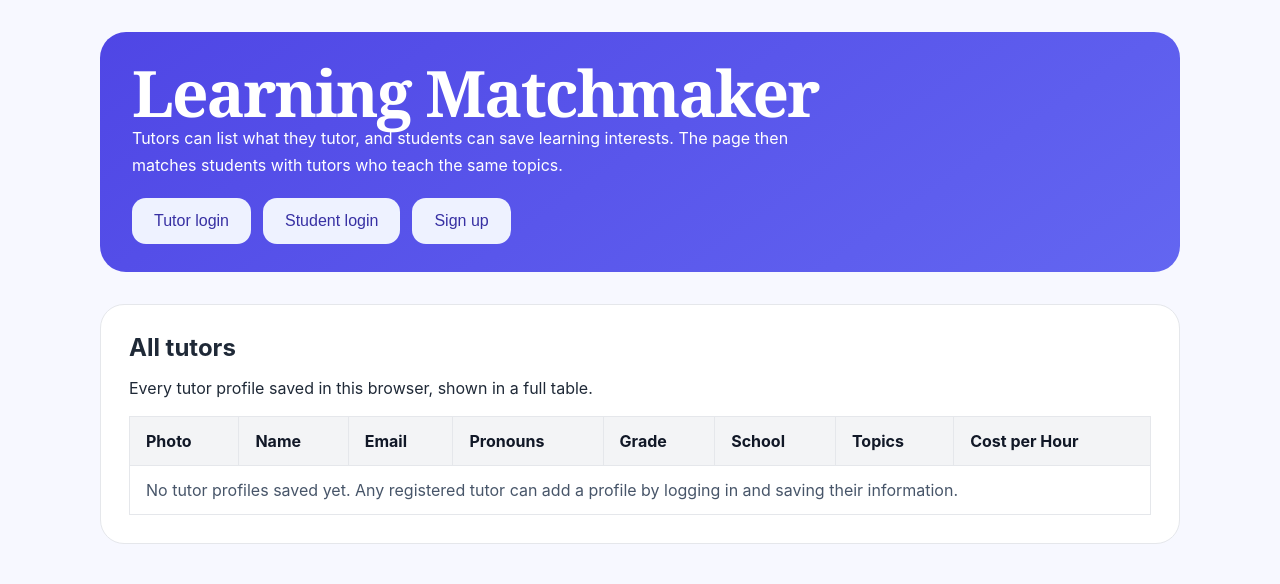
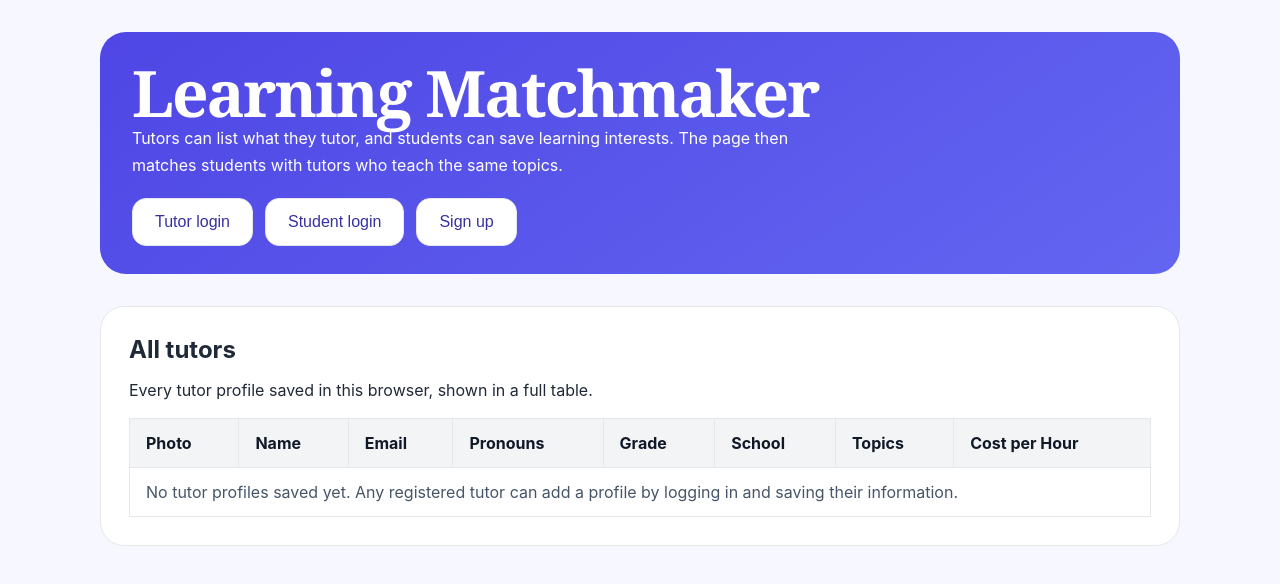
Before and after one commit to rarrrrrrrrrrr/tutors, a plain HTML site: page index.html in a window 1280 px wide. Drawn offline with Linux system fonts and the light colour scheme; no server answers.

Commit message:
made login buttons white

```diff
--- a/styles.css
+++ b/styles.css
@@ -321,8 +321,9 @@ button[type='submit'] {
 }
 
 button.secondary {
-  background: #eef2ff;
+  background: #ffffff;
   color: #3730a3;
+  border: 1px solid #e5e7eb;
 }
 
 .profile-grid {
```
